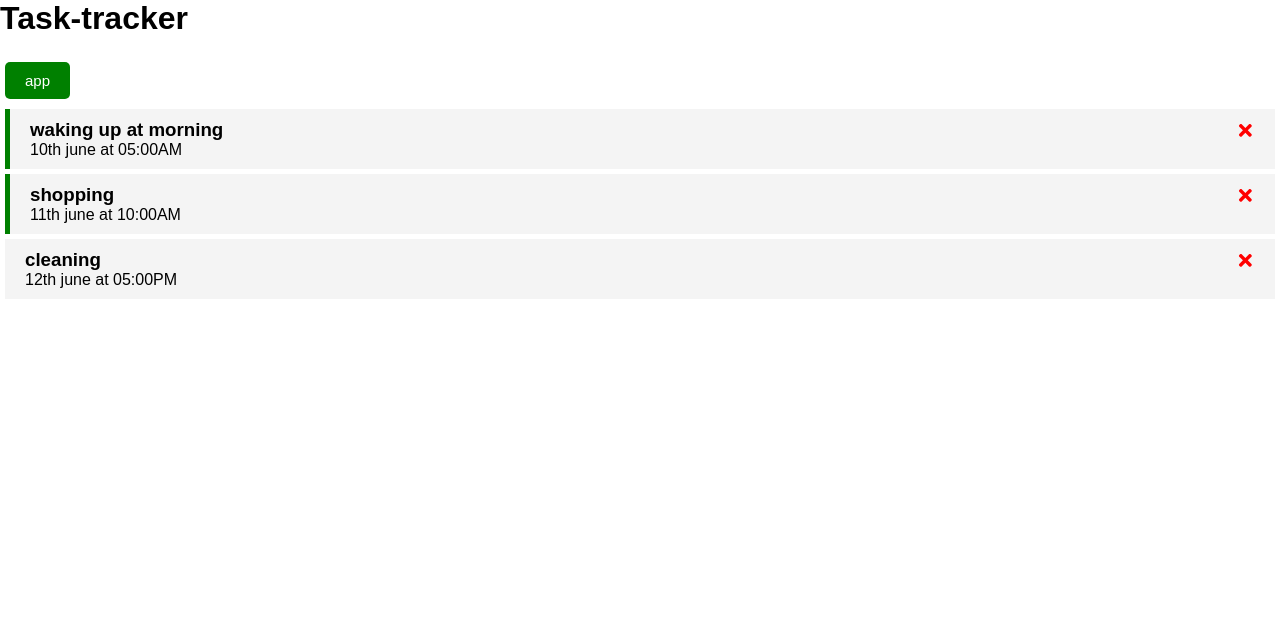
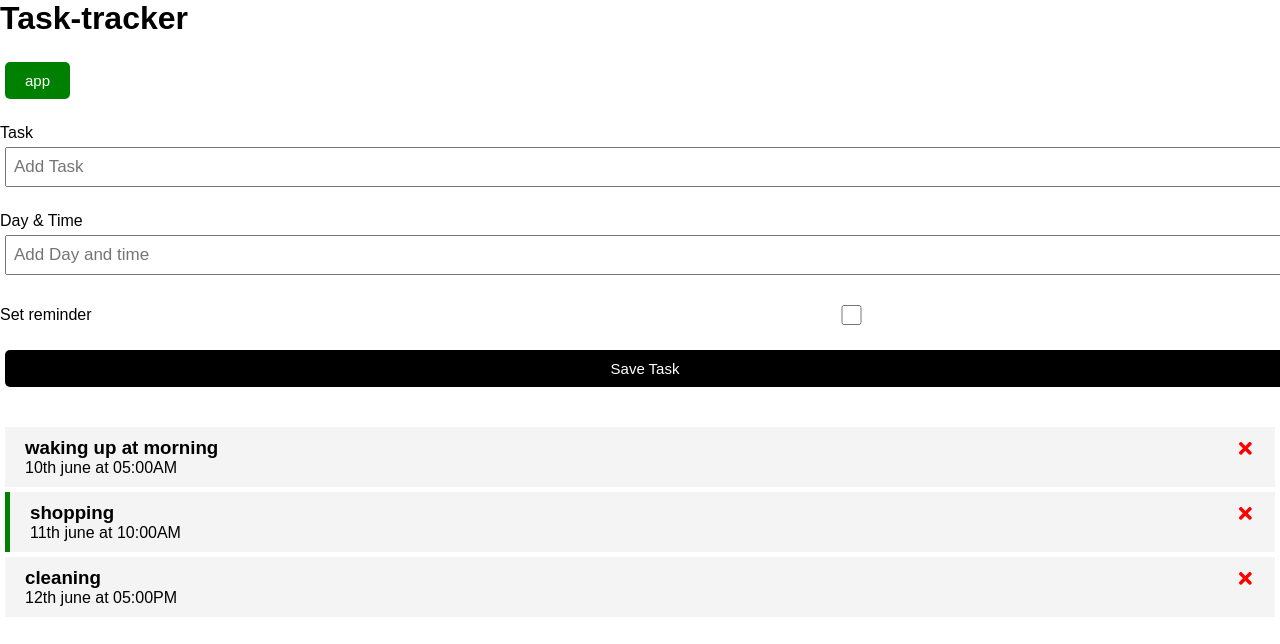
Before and after one commit to ksagar03/task-tracker, a React (Create React App) app: page / in a window 1280 px wide. Shown: the top 644 px of the page. Built offline with nearby package versions, Linux system fonts and the light colour scheme.

Commit message:
Added new component task-form this will allow user to add new task.....

```diff
--- a/src/App.js
+++ b/src/App.js
@@ -2,6 +2,7 @@
 import { useState } from "react";
 import Header from "./components/Header";
 import Tasks from "./components/Tasks";
+import Taskform from "./components/Taskform";
 
 function App() {
   const [task, setTask] = useState([
@@ -9,7 +10,7 @@
       id: 1,
       text: "waking up at morning",
       day: "10th june at 05:00AM",
-      Reminder: true
+      Reminder: false
     },
     { id: 2, text: "shopping", day: "11th june at 10:00AM", Reminder: true },
     { id: 3, text: "cleaning", day: "12th june at 05:00PM", Reminder: false }
@@ -38,6 +39,7 @@
       <Header title="Task-tracker" />
       {/* if we won't define any properties then header container will take
 defaultpropes  */}
+      <Taskform />
 
       {task.length > 0 ? (
         <Tasks task={task} onDelete={DeleteTask} onreminder={onReminder} />
--- /dev/null
+++ b/src/components/Taskform.js
@@ -0,0 +1,22 @@
+const Taskform = () => {
+  return (
+    <form className="add-form">
+      <div className="form-control">
+        <label>Task</label>
+        <input type="text" placeholder="Add Task"></input>
+      </div>
+      <div className="form-control">
+        <label>Day & Time</label>
+        <input type="text" placeholder="Add Day and time"></input>
+      </div>
+      <div className="form-control form-control-check">
+        <label>Set reminder</label>
+        <input type="checkbox"></input>
+      </div>
+
+      <input type="submit" value="Save Task" className="btn btn-block" />
+    </form>
+  );
+};
+
+export default Taskform;
```
